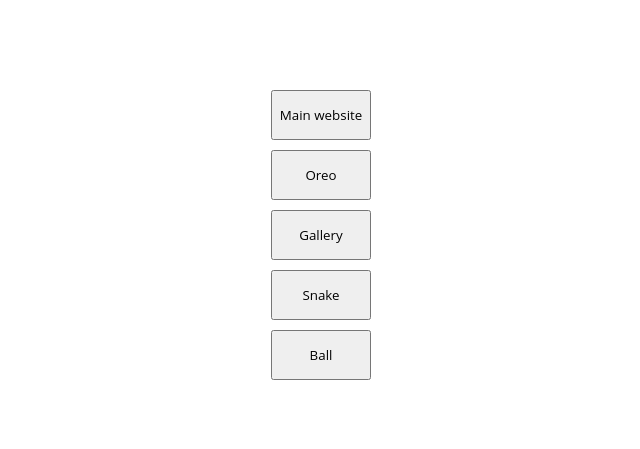
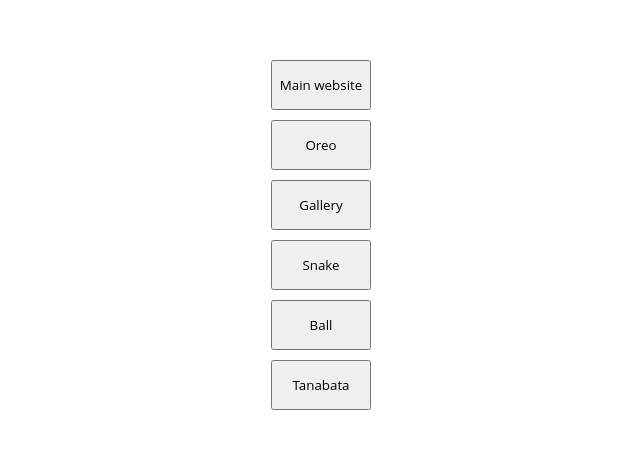
Before and after one commit to itzmeowww/itzmeowww.github.io, a plain HTML site: page index.html in a window 1280 px wide. Shown: the part 165-614 px from the top of the page, without its empty margins (319-959 px from the left). Drawn offline with nearby package versions, Linux system fonts and the light colour scheme; some packages are replaced by stand-ins of ours; no server answers; a script that the page names is missing.

Commit message:
change idx

```diff
--- a/index.html
+++ b/index.html
@@ -19,6 +19,7 @@
             <button style="width: 100px;height: 50px;margin: 5px;"><a href="/pages/gallery" style="text-decoration: none;color: black;" >Gallery<a/></button>
             <button style="width: 100px;height: 50px;margin: 5px;"><a href="/pages/snake" style="text-decoration: none;color: black;" >Snake<a/></button>
             <button style="width: 100px;height: 50px;margin: 5px;"><a href="/pages/ball" style="text-decoration: none;color: black;" >Ball<a/></button>
+            <button style="width: 100px;height: 50px;margin: 5px;"><a href="/tanabata" style="text-decoration: none;color: black;" >Tanabata<a/></button>
         </div>
 
         <!-- Firebase App (the core Firebase SDK) is always required and must be listed first -->
```
